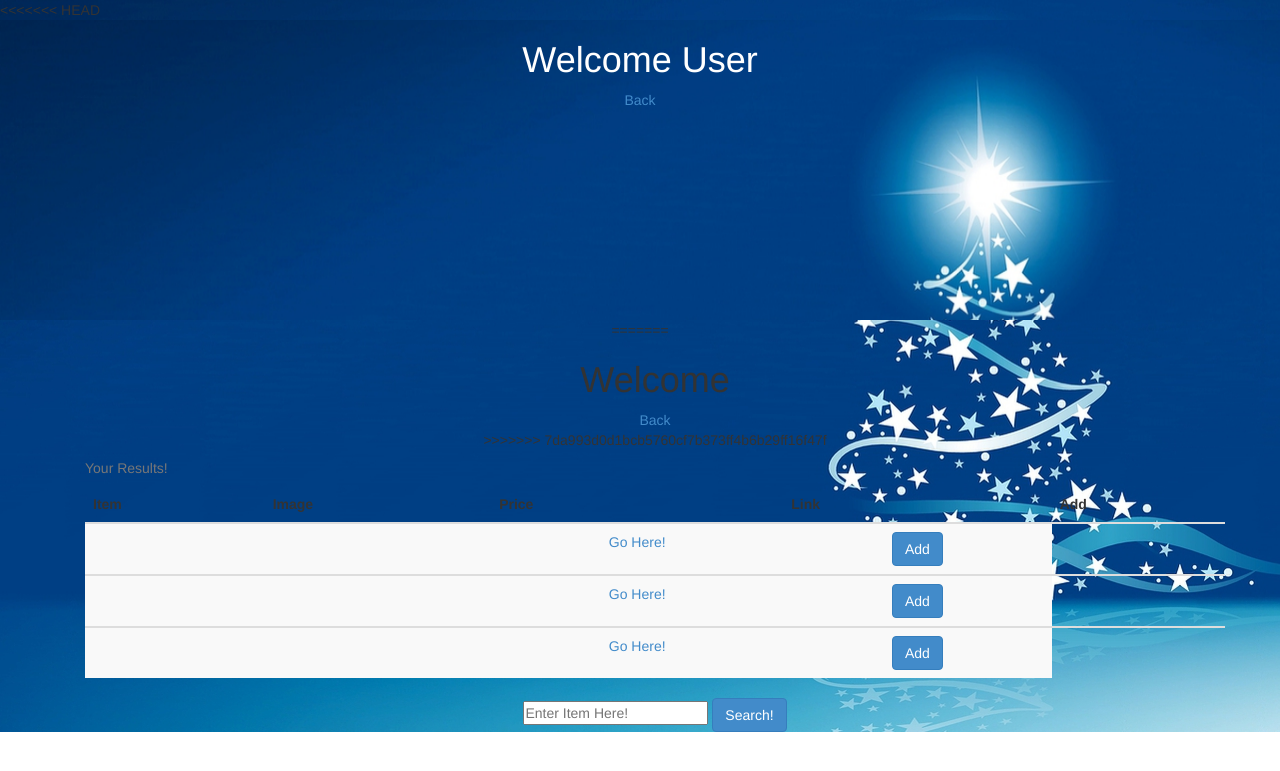
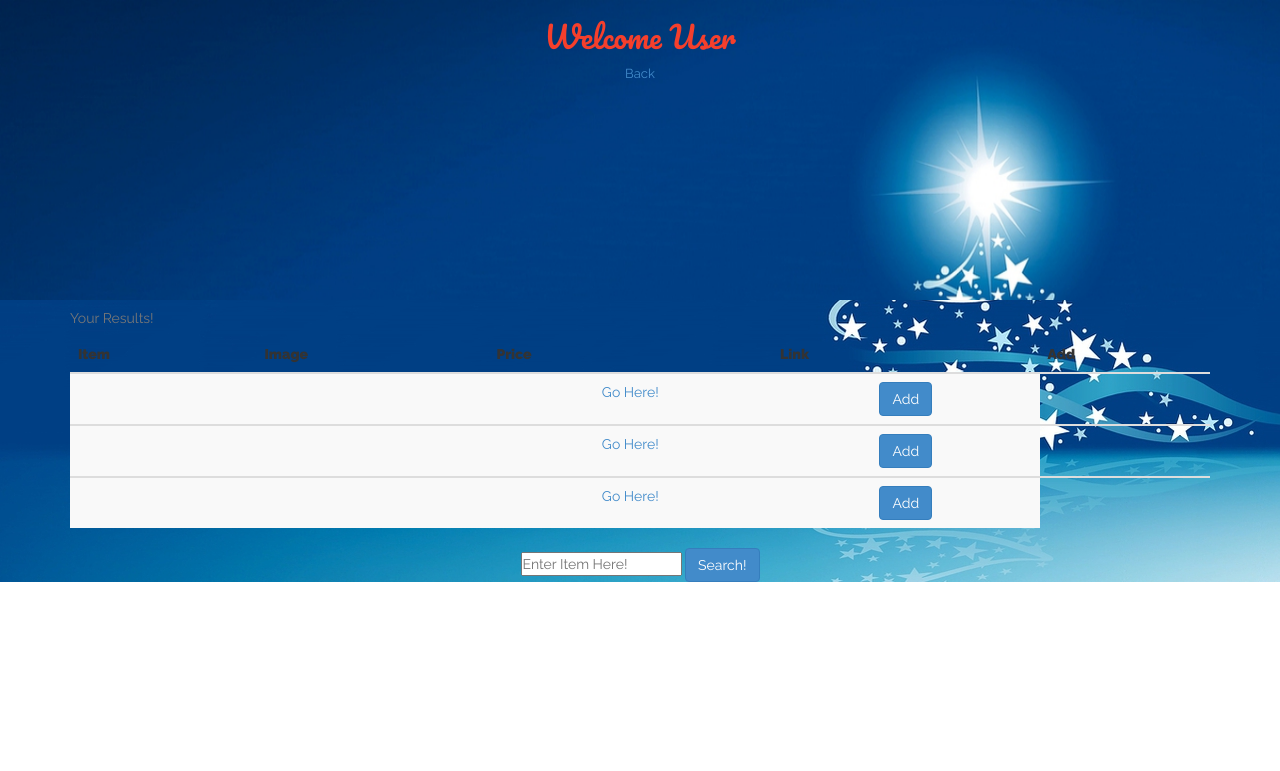
Before and after one commit to AlfiyaZi/Secret_Santa, a Django app: template apps/home/templates/home/add.html in a window 1280 px wide. Shown: the top 771 px of the page. Run offline with Django 3.2, Linux system fonts and the light colour scheme; the template is opened without the code that fills it: values that come from a table or form of the project are taken from there, others are empty; data comes from the database, SQL or seed files in the repository; both versions use the stored data as it was after the commit; some libraries are stand-ins or nearby versions.

Commit message:
more css

```diff
--- a/apps/home/static/home/style.css
+++ b/apps/home/static/home/style.css
@@ -2,11 +2,22 @@
 	margin: 0;
 	padding: 0;
 }
+body {font-family: 'Raleway', sans-serif;}
 .login{
 	text-align: center;
 }
 .register{
 	text-align: center;
+}
+.highlight {color: #f53f2c;}
+h1 {font-size: 138px;}
+h2 {font-family: 'Pacifico', cursive;}
+h4 {font-weight: 600;}
+
+p {
+    font-size: 13px;
+    line-height: 1.7em;
+    color: #b2b2b2;
 }
 /* ---------------------
 DASHBOARD SECTION
--- a/apps/home/templates/home/add.html
+++ b/apps/home/templates/home/add.html
@@ -20,13 +20,17 @@
 			background: white url("static/home/img/christmas.jpg") no-repeat right bottom;
 		}
 	</style>
+	<!-- ===========================
+    FONTS
+    =========================== -->
+    <link href='http://fonts.googleapis.com/css?family=Raleway:400,900,600|Pacifico' rel='stylesheet' type='text/css'>
 </head>
 <body>
-<<<<<<< HEAD
 	<div id='add'>
 		<div class="container">
 			<div class="text-center">
-				<h1>Welcome User</h1>
+				<h2><span class="highlight">Welcome User</span></h2>
+				<p>
 				<a href="{% url 'back' %}">Back</a>
 			</div> <!-- End div -->
 		</div><!-- end container -->
@@ -37,17 +41,6 @@
 				{% if items == "" %}
 					<h1>NO MATCH!</h1>
 				{% endif %}
-=======
-	<div class="container">
-		<div class="text-center">
-			<h1>Welcome {{username}}</h1>
-			<a href="{% url 'back' %}">Back</a>
-		</div> <!-- End div -->
-		<div class="text-center">
-			{% if items == "" %}
-				<h1>NO MATCH!</h1>
-			{% endif %}
->>>>>>> 7da993d0d1bcb5760cf7b373ff4b6b29ff16f47f
 
 				{% for i in lookup %}
 					<p>{{i.images}}</p>
```
Also changed, not shown: apps/home/templates/home/dashboard.html (+9 -33 lines), db.sqlite3.
